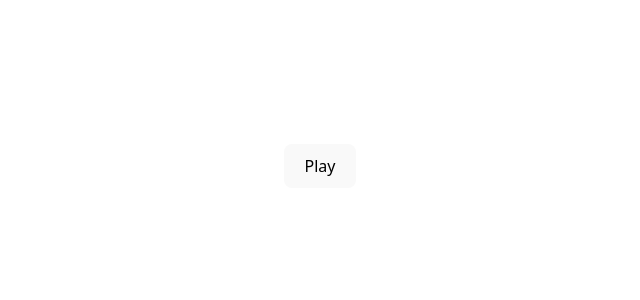
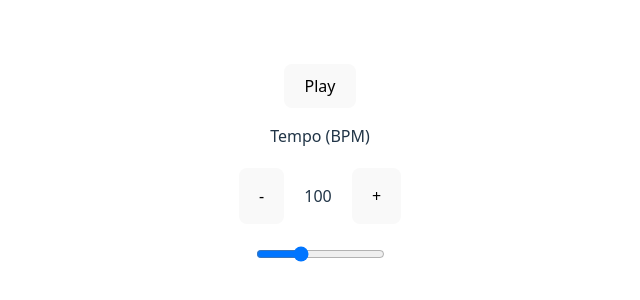
Before and after one commit to anastansa/react-metronome, a React (Vite) app: page / in a window 1280 px wide. Shown: the part 234-534 px from the top of the page, without its empty margins (320-960 px from the left). Built offline with nearby package versions, Linux system fonts and the light colour scheme.

Commit message:
added tempo

```diff
--- a/src/App.tsx
+++ b/src/App.tsx
@@ -1,10 +1,17 @@
-import { useCallback, useState } from 'react';
+import { useCallback, useReducer, useState } from 'react';
 import PlayStopButton from '@/components/PlayStopButton';
 import Metronome from '@/components/Metronome';
+import Tempo from '@/components/Tempo';
+import { metronomeReducer } from '@/config/metronome-config';
 import './App.css';
 
 export default function Home() {
   const [isPlaying, setIsPlaying] = useState(false);
+
+  const [config, dispatch] = useReducer(metronomeReducer, {
+    beatCount: 4,
+    tempo: 100,
+  });
 
   const handlePlaying = useCallback(() => {
     setIsPlaying(!isPlaying);
@@ -14,6 +21,12 @@ export default function Home() {
     <>
       <Metronome isPlaying={isPlaying} />
       <PlayStopButton isPlaying={isPlaying} handlePlaying={handlePlaying} />
+      <Tempo
+        onTempoChanged={(tempo: number) =>
+          dispatch({ type: 'setTempo', data: { tempo } })
+        }
+        tempo={config.tempo}
+      />
     </>
   );
 }
--- /dev/null
+++ b/src/components/IncDec.tsx
@@ -0,0 +1,17 @@
+import './Tempo.css';
+
+interface Props {
+  onInc: () => void;
+  onDec: () => void;
+  label: string;
+}
+
+export default function IncDec({ label, onInc, onDec }: Props) {
+  return (
+    <div className="incdec__buttons">
+      <button onClick={onDec}>-</button>
+      <p>{label}</p>
+      <button onClick={onInc}>+</button>
+    </div>
+  );
+}
--- /dev/null
+++ b/src/components/Tempo.css
@@ -0,0 +1,5 @@
+.incdec__buttons {
+    display: flex;
+    gap: 20px;
+    margin: 20px 0;
+}
--- /dev/null
+++ b/src/components/Tempo.tsx
@@ -0,0 +1,41 @@
+import { ChangeEvent } from 'react';
+// import styles from './Tempo.module.css';
+import IncDec from './IncDec';
+import { initial } from '@/config/metronome-config';
+import './Tempo.css';
+
+interface Props {
+  tempo: number;
+  onTempoChanged: (tempo: number) => void;
+}
+
+export default function TempoSelector({ tempo, onTempoChanged }: Props) {
+  const changeHandler = (event: ChangeEvent<HTMLInputElement>) => {
+    const value = +event.target.value;
+
+    onTempoChanged(value);
+  };
+
+  return (
+    <div className="">
+      <p>Tempo (BPM)</p>
+
+      <div>
+        <IncDec
+          label={'' + tempo}
+          onDec={() => onTempoChanged(tempo - 1)}
+          onInc={() => onTempoChanged(tempo + 1)}
+        />
+      </div>
+
+      <input
+        type="range"
+        min={initial.MIN_TEMPO}
+        max={initial.MAX_TEMPO}
+        step={5}
+        value={tempo}
+        onChange={changeHandler}
+      />
+    </div>
+  );
+}
--- /dev/null
+++ b/src/config/metronome-config.ts
@@ -0,0 +1,44 @@
+export interface Config {
+  beatCount: number;
+  tempo: number;
+}
+
+export interface Action {
+  type: 'setTempo' | 'setBeatCount';
+  data: Partial<Config>;
+}
+
+export const initial = {
+  MIN_BEAT_COUNT: 1,
+  MAX_BEAT_COUNT: 16,
+  MIN_TEMPO: 1,
+  MAX_TEMPO: 300,
+};
+
+export function metronomeReducer(state: Config, action: Action) {
+  const newState = { ...state };
+
+  switch (action.type) {
+    case 'setTempo': {
+      let newTempo = action.data.tempo;
+      if (newTempo === undefined) return state;
+
+      newTempo = Math.min(newTempo, initial.MAX_TEMPO);
+      newTempo = Math.max(newTempo, initial.MIN_TEMPO);
+      newState.tempo = newTempo;
+      break;
+    }
+
+    case 'setBeatCount': {
+      let beatCount = action.data.beatCount;
+      if (beatCount === undefined) return state;
+
+      beatCount = Math.min(beatCount, initial.MAX_BEAT_COUNT);
+      beatCount = Math.max(beatCount, initial.MIN_BEAT_COUNT);
+      newState.beatCount = beatCount;
+      break;
+    }
+  }
+
+  return newState;
+}
```
